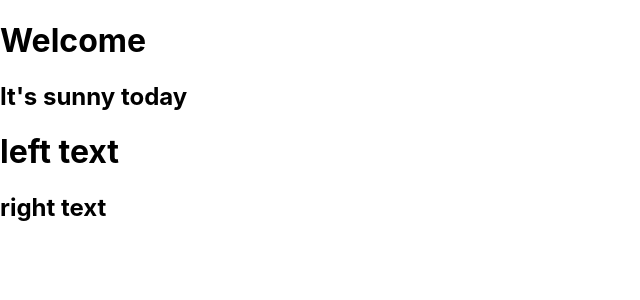
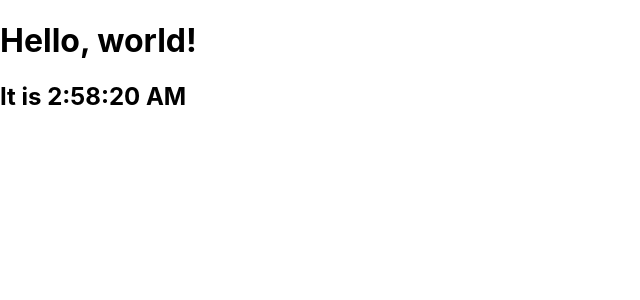
Before and after one commit to sunnyheee/React_-Basic, a React (Create React App) app in the folder my-app/: page / in a window 1280 px wide. Shown: the top 300 px of the page, without its empty margins (0-640 px from the left). Built offline with nearby package versions, Linux system fonts and the light colour scheme.

Commit message:
react hooks

```diff
--- a/my-app/src/App.js
+++ b/my-app/src/App.js
@@ -1,29 +1,27 @@
-function Dialog(props) {
-  return (
-    // props.childrenで長身を引き
-    <div>{props.children}</div>
-  );
-}
+import { useEffect, useState } from "react";
 
-function SplitPane(props) {
+function App() {
+  // hooksのuseStateを使う
+  const [date, setDate] = useState(new Date());
+
+  // useEffectを使うことで、レンダーあとに発生する何かしらの処理をここに収めておく
+  // useEffectの返り値として関数を返すことでアンマウントされた際に行う処理を追加することも可能
+  useEffect(() => {
+    const timerId = setInterval(() => {
+      setDate(new Date(), 1000);
+    });
+
+    return function cleanup() {
+      clearInterval(timerId);
+    };
+  }, []);
+
   return (
     <div>
-      <div>{props.left}</div>
-      <div>{props.right}</div>
+      <h1>Hello, world!</h1>
+      <h2>It is {date.toLocaleTimeString()}</h2>
     </div>
   );
 }
 
-function App() {
-  return (
-    <>
-      <Dialog>
-        <h1>Welcome</h1>
-        <h2>It's sunny today</h2>
-      </Dialog>
-      <SplitPane left={<h1>left text</h1>} right={<h2>right text</h2>} />
-    </>
-  );
-}
-
 export default App;
```
Also changed, not shown: my-app/src/App_composition.js (added, +29 -0 lines).
